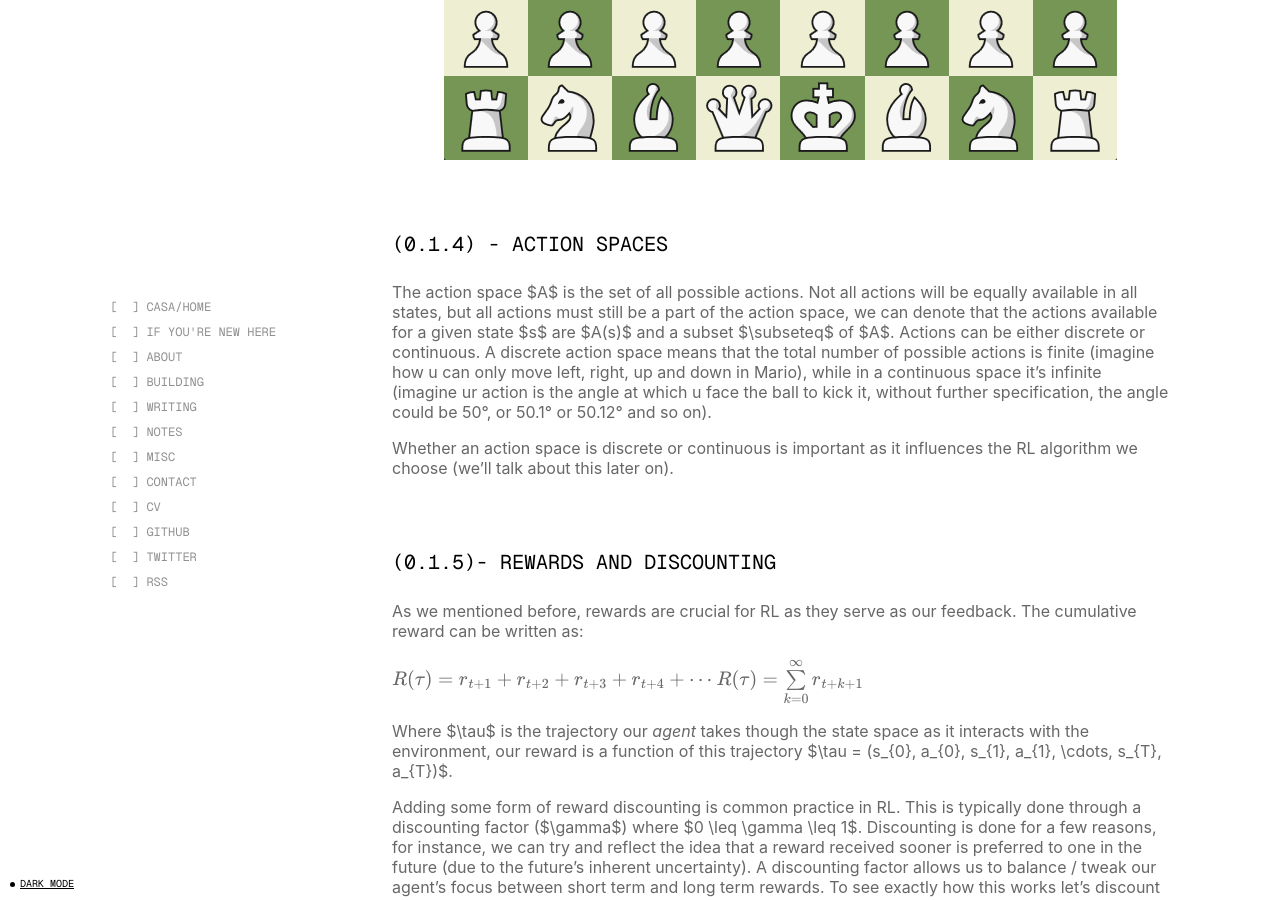
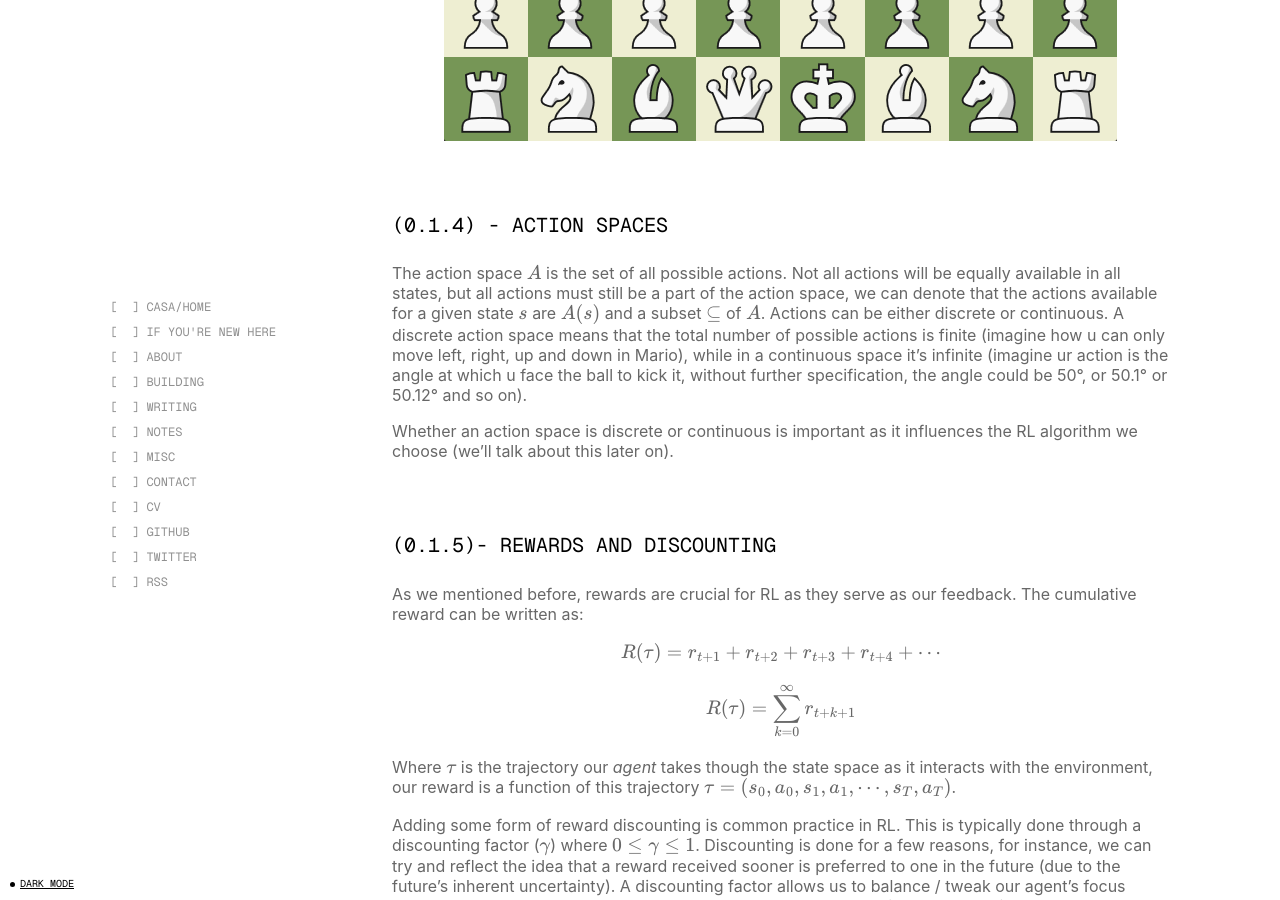
Before and after one commit to thomaspradae/thomaspradae.github.io, a Jekyll site: the page built from _notes/2024-05-30-hugging-face-rl-course.md, in a window 1280 px wide and 900 px high, scrolled down 3546 px. Built offline with Jekyll 4.4.1, drawn with Linux system fonts in a browser that asks for light colours; nearby versions of some CDN libraries; some of the changed text lies outside the part shown.

```diff
--- a/_notes/2024-05-30-hugging-face-rl-course.md
+++ b/_notes/2024-05-30-hugging-face-rl-course.md
@@ -32,7 +32,7 @@ The process described above can be modeled as follows:
 ![RL_process](../assets/images/posts/RL_process.jpg)
 *Source: Hugging Face Deep RL Course - Unit 1 - "RL Framework"*
 
-We encounter a loop: An agent interacts with a given state (say, the world a specific moment in time / with a specific organization (set of information)), which is related to (or involves / or comes with) a reward[^1]. The agent then takes a decision based on these, thereby changing the environment through its action, resulting in a new state and a new reward. This ultimately ends up being a loop involving an agent, states ($S_t$, $S_{t+1}$, $\dots$, $S_n$ ), actions ($A_t$, $A_{t+1}$, $\dots$, $A_n$ ) and rewards ($R_t$, $R_{t+1}$, $\dots$, $R_n$ ).
+We encounter a loop: An agent interacts with a given state (say, the world a specific moment in time / with a specific organization (set of information)), which is related to (or involves / or comes with) a reward[^1]. The agent then takes a decision based on these, thereby changing the environment through its action, resulting in a new state and a new reward. This ultimately ends up being a loop involving an agent, states (\\( S_t \\), \\( S_{t+1} \\), \\( \dots \\), \\( S_n \\) ), actions (\\( A_t \\), \\( A_{t+1} \\), \\( \dots \\), \\( A_n \\) ) and rewards (\\( R_t \\), \\( R_{t+1} \\), \\( \dots \\), \\( R_n \\) ).
 
 Reinforcement learning is based on the *reward hypothesis*:
 
@@ -46,36 +46,36 @@ In other words, we can express the agent's goal as a maximization problem, the m
 This RL process we've just discussed is called a [Markov Decision Process (MDP)](https://en.wikipedia.org/wiki/Markov_decision_process)[^3]. An MDP is a framework used to describe sequential decision making. We'll have enough time to get into the nitty gritty later on[^7], for now, let's dive a little deeper into the formalization of a MDP.
 
 #### (0.1.3) - OBSERVATION/STATE SPACES
-Observations/States are the information that represents the 'world/environment' at a given moment in time[^8], this could be a given frame in a video game, in our football example, it might be a slice of time with a set of corresponding variables at certain variables, say for instance, our first possible state might be kickoff where both our agent and ball have a certain position. The collection of all possible states (imagine, the universe of possible states) is called the state space $S$. Now, there's a slight distinction between states and observations. A state is a complete description of the world (there is no hidden information), like a chessboard for instance, at a given slice in time you know where every piece is and who's turn it is. On the other hand, an observation is a partial description of the state of the world, it's a partially observed environment. Imagine you're playing a game of fog chess / fog of war, at a given moment in time, you probably don't have all the information about the world (where each piece is).
+Observations/States are the information that represents the 'world/environment' at a given moment in time[^8], this could be a given frame in a video game, in our football example, it might be a slice of time with a set of corresponding variables at certain variables, say for instance, our first possible state might be kickoff where both our agent and ball have a certain position. The collection of all possible states (imagine, the universe of possible states) is called the state space \\( S \\). Now, there's a slight distinction between states and observations. A state is a complete description of the world (there is no hidden information), like a chessboard for instance, at a given slice in time you know where every piece is and who's turn it is. On the other hand, an observation is a partial description of the state of the world, it's a partially observed environment. Imagine you're playing a game of fog chess / fog of war, at a given moment in time, you probably don't have all the information about the world (where each piece is).
 
 ![phpPUAyXc](../assets/images/posts/phpPUAyXc.png)
 
 #### (0.1.4) - ACTION SPACES
-The action space $A$ is the set of all possible actions. Not all actions will be equally available in all states, but all actions must still be a part of the action space, we can denote that the actions available for a given state $s$ are $A(s)$ and a subset $\subseteq$ of $A$. Actions can be either discrete or continuous. A discrete action space means that the total number of possible actions is finite (imagine how u can only move left, right, up and down in Mario), while in a continuous space it's infinite (imagine ur action is the angle at which u face the ball to kick it, without further specification, the angle could be 50°, or 50.1° or 50.12° and so on).
+The action space \\( A \\) is the set of all possible actions. Not all actions will be equally available in all states, but all actions must still be a part of the action space, we can denote that the actions available for a given state \\( s \\) are \\( A(s) \\) and a subset \\( \subseteq \\) of \\( A \\). Actions can be either discrete or continuous. A discrete action space means that the total number of possible actions is finite (imagine how u can only move left, right, up and down in Mario), while in a continuous space it's infinite (imagine ur action is the angle at which u face the ball to kick it, without further specification, the angle could be 50°, or 50.1° or 50.12° and so on).
 
 Whether an action space is discrete or continuous is important as it influences the RL algorithm we choose (we'll talk about this later on).
 
 #### (0.1.5)- REWARDS AND DISCOUNTING
 As we mentioned before, rewards are crucial for RL as they serve as our feedback. The cumulative reward can be written as:
 
-$$R(\tau) = r_{t+1} + r_{t+2} + r_{t+3} + r_{t+4} + \cdots$$
-$$R(\tau) = \sum\limits_{k = 0}^{\infty} r_{t+k+1}$$
+\\[ R(\tau) = r_{t+1} + r_{t+2} + r_{t+3} + r_{t+4} + \cdots \\]
+\\[ R(\tau) = \sum\limits_{k = 0}^{\infty} r_{t+k+1} \\]
 
-Where $\tau$ is the trajectory our *agent* takes though the state space as it interacts with the environment, our reward is a function of this trajectory $\tau = (s_{0}, a_{0}, s_{1}, a_{1}, \cdots, s_{T}, a_{T})$.
+Where \\( \tau \\) is the trajectory our *agent* takes though the state space as it interacts with the environment, our reward is a function of this trajectory \\( \tau = (s_{0}, a_{0}, s_{1}, a_{1}, \cdots, s_{T}, a_{T}) \\).
 
-Adding some form of reward discounting is common practice in RL. This is typically done through a discounting factor ($\gamma$) where $0 \leq \gamma \leq 1$. Discounting is done for a few reasons, for instance, we can try and reflect the idea that a reward received sooner is preferred to one in the future (due to the future's inherent uncertainty). A discounting factor allows us to balance / tweak our agent's focus between short term and long term rewards. To see exactly how this works let's discount our rewards:
+Adding some form of reward discounting is common practice in RL. This is typically done through a discounting factor (\\( \gamma \\)) where \\( 0 \leq \gamma \leq 1 \\). Discounting is done for a few reasons, for instance, we can try and reflect the idea that a reward received sooner is preferred to one in the future (due to the future's inherent uncertainty). A discounting factor allows us to balance / tweak our agent's focus between short term and long term rewards. To see exactly how this works let's discount our rewards:
 
-$$R(\tau) = r_{t+1} + \gamma \cdot r_{t+2} + \gamma^2 \cdot r_{t+3} + \gamma^{3} \cdot r_{t+4} + \cdots$$
+\\[ R(\tau) = r_{t+1} + \gamma \cdot r_{t+2} + \gamma^2 \cdot r_{t+3} + \gamma^{3} \cdot r_{t+4} + \cdots \\]
 
-$$R(\tau) = \sum\limits_{k = 0}^{\infty} \gamma ^{k} \cdot r_{t+k+1}$$
+\\[ R(\tau) = \sum\limits_{k = 0}^{\infty} \gamma ^{k} \cdot r_{t+k+1} \\]
 
-Our discount rate determines the present value of future rewards[^9]: a reward received $q$ steps into the future is worth $\gamma^q$ times what it would be worth if received immediately.
+Our discount rate determines the present value of future rewards[^9]: a reward received \\( q \\) steps into the future is worth \\( \gamma^q \\) times what it would be worth if received immediately.
 
 - At zero steps (meaning if it were received immediately, no discounting) we'd have:
-	 $R_{t} \cdot \gamma^{q}$
-	 $= R_{t} \cdot \gamma^{0}$
-	 $= R_{t} \cdot 1$
-	 $= R_{t}$
+	 \\( R_{t} \cdot \gamma^{q} \\)
+	 \\( = R_{t} \cdot \gamma^{0} \\)
+	 \\( = R_{t} \cdot 1 \\)
+	 \\( = R_{t} \\)
 
 
 
@@ -86,7 +86,7 @@ Our discount rate determines the present value of future rewards[^9]: a reward r
 
 
 
-As can be seen, if $\gamma = 0$, then all rewards except for $r_{t+1}$ are discarded. On the other hand, if $\gamma = 1$, then future rewards are valued just as much as present rewards. Now, if $0 \leq \gamma \leq 1$, then our cumulative will converge towards some value.
+As can be seen, if \\( \gamma = 0 \\), then all rewards except for \\( r_{t+1} \\) are discarded. On the other hand, if \\( \gamma = 1 \\), then future rewards are valued just as much as present rewards. Now, if \\( 0 \leq \gamma \leq 1 \\), then our cumulative will converge towards some value.
 
 ### (0.2.0) - TYPE OF TASKS
 
@@ -107,7 +107,7 @@ As can be seen, if $\gamma = 0$, then all rewards except for $r_{t+1}$ are disca
 
 A MDP is a discrete time stochastic control process. Let's unpack that:
 
-- *Discrete-time*: instead of thinking of time as continuous (say, the way in which an hour can be divided into minutes, and seconds, and each second can be divided into even smaller divisions, meaning, that between any two points in time there are infinitely more points in time), think of there being 'separate points in time', for example $t = 1, 2, 3, \dots n$ where each value of $t$ is a point in time. Time "jumps" from one to the next.
+- *Discrete-time*: instead of thinking of time as continuous (say, the way in which an hour can be divided into minutes, and seconds, and each second can be divided into even smaller divisions, meaning, that between any two points in time there are infinitely more points in time), think of there being 'separate points in time', for example \\( t = 1, 2, 3, \dots n \\) where each value of \\( t \\) is a point in time. Time "jumps" from one to the next.
 
 - *Stochastic:* stochasticity[^4] is often used interchangeably with 'randomness'. The wiki page for 'stochastic' defines it as the 'property of being well described by a random probability distribution'. Let's break that down as well: a probability distribution is a mathematical function that tells us the probability of occurrence for different outcomes of a given phenomenon / experiment / process (just as its name states: it tells us how *probabilities* of occurrence are *distributed* for a given p/e/p[^5]. When something is stochastic, it can be expressed as a probability distribution, in turn this gives us information about the nature of the phenomenon, without exactly knowing what outcome we'll get. For example, consider a fair dice with six sides. We can model our dice rolls with a probability distribution, but that doesn't mean we can predict what face we'll get for any given dice roll (but we can, thanks to our probability distribution, have some idea about the nature of the phenomenon (as seen below))
 
@@ -120,10 +120,10 @@ In other words, an MDP models decision making where:
 - Time is discrete
 - Outcomes are stochastic
 
-This relates to [ggs](../_writing/2024-06-09-sickness-unto-death.md#)
+This relates to [ggs](/writing/sickness-unto-death)
 
 hh
-Other shit like this entry [about](../_writing/2024-05-08-no-one-is-coming-to-save-you.md#)
+Other shit like this entry [about](/writing/no-one-is-coming-to-save-you)
 
 and other shit like
 
@@ -137,12 +137,12 @@ I'll try and delve into this deeper myself
 The RL process
 yes
 
-$text$
+\\( text \\)
 
 
-$hi$
+\\( hi \\)
 100
-$100$
+\\( 100 \\)
 ![dinho](../assets/images/posts/dinho.jpeg)
 
 ![victory](../assets/images/posts/victory.jpeg)
@@ -158,7 +158,7 @@ $100$
 
 
 
-[^1]: In the case where it's the first interaction, the state $S_0$ would also have a reward, $R_0$, which tends to be 0.
+[^1]: In the case where it's the first interaction, the state \\( S_0 \\) would also have a reward, \\( R_0 \\), which tends to be 0.
 [^2]: [Football](https://www.youtube.com/watch?v=6TnKvlQ2h7s&ab_channel=Super6), or Soccer, for those from the states.
 [^3]: The course says it delves deeper into this later on, so we'll see, however, I wish to do so myself as well, so for now we'll have just a quick overview, and later on, depending on what the course covers, we'll see what needs to be specified further.
 [^4]: From the Greek (stokhos) which means to aim or guess
```
